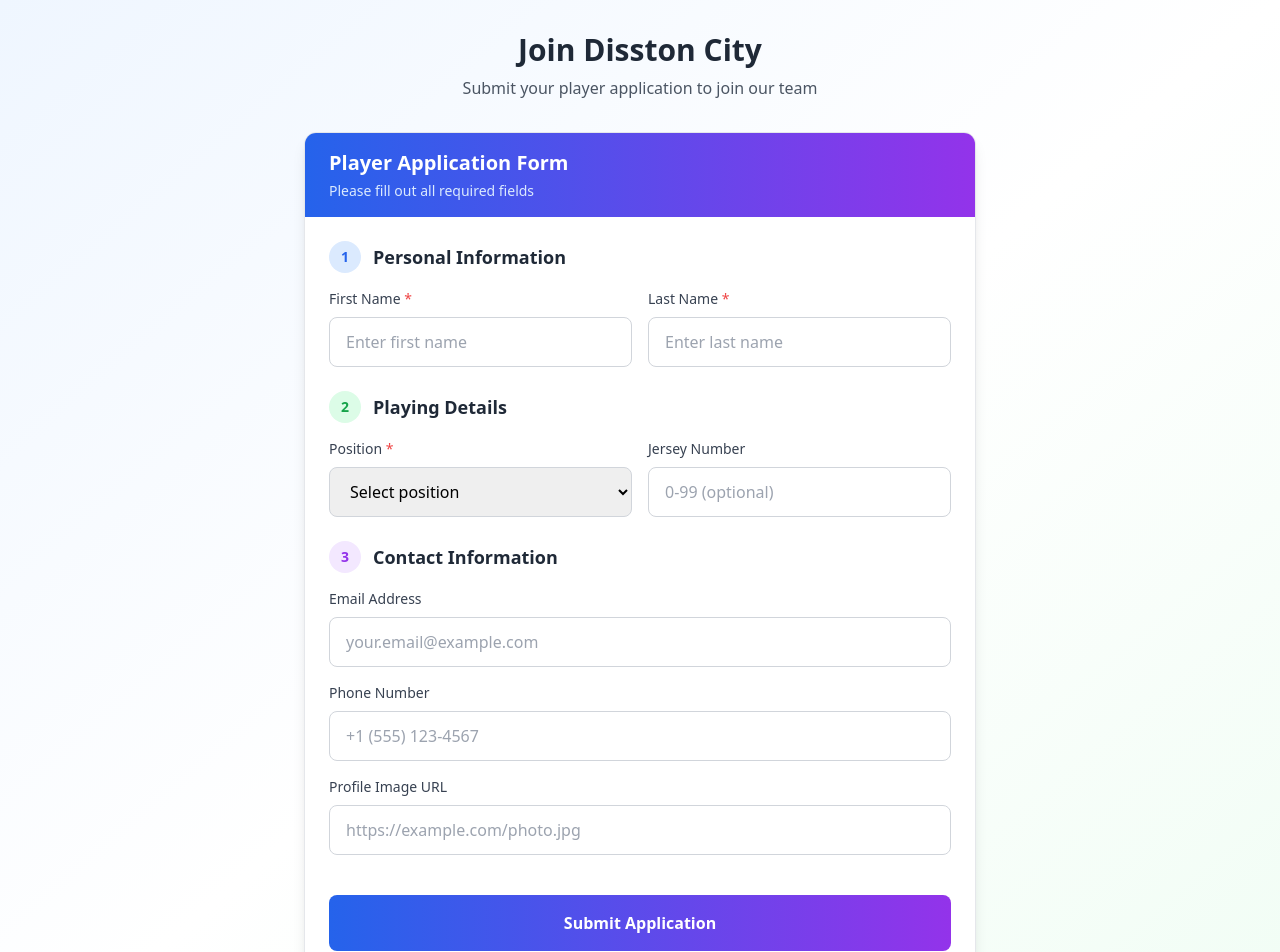
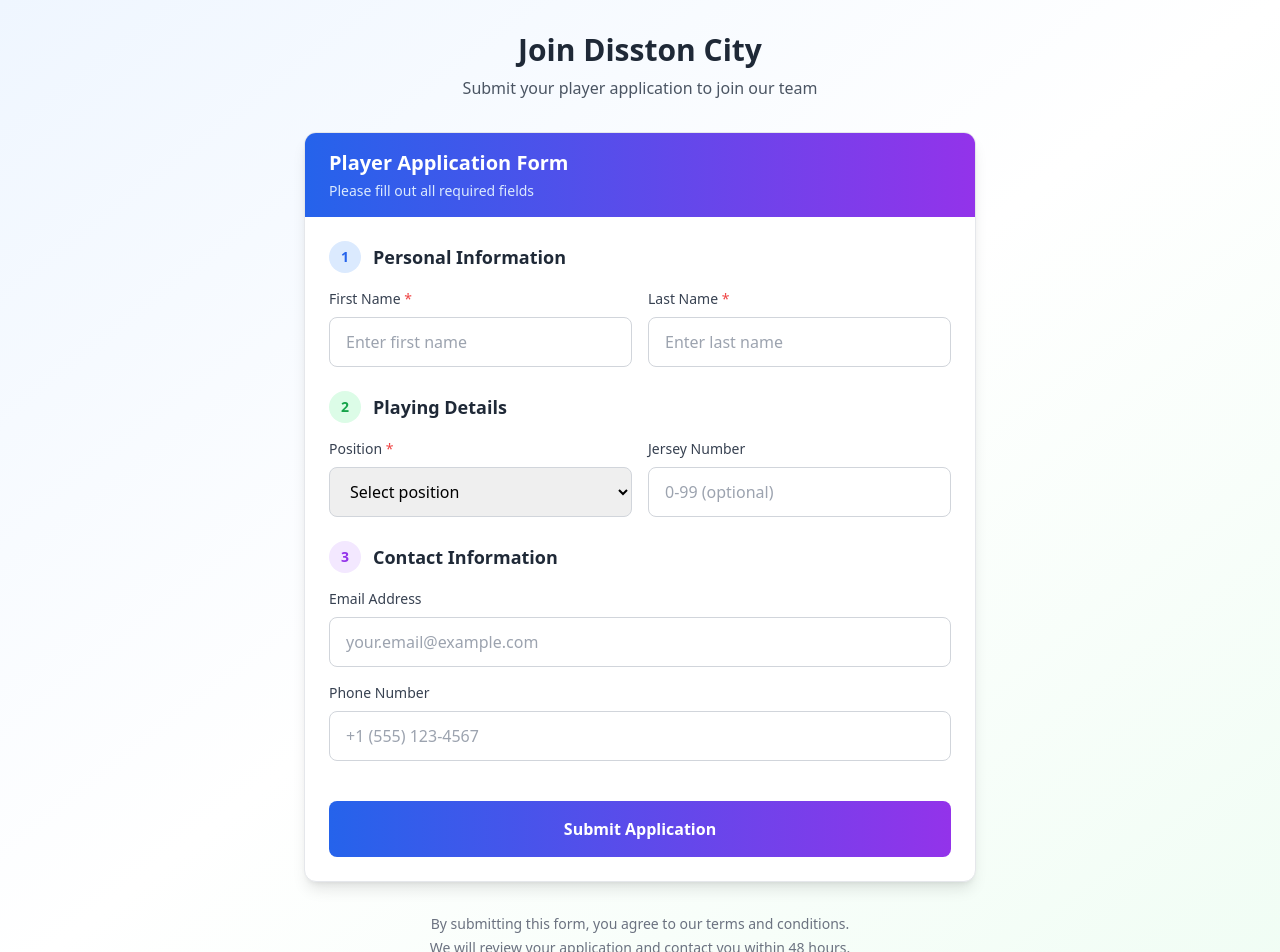
Before and after one commit to AlecNesatColak/Disston-Website, a Next.js app in the folder frontend/: page /player-request in a window 1280 px wide. Shown: the top 952 px of the page. Built offline with nearby package versions, Linux system fonts and the light colour scheme.

Commit message:
removed profile image url

```diff
--- a/frontend/src/pages/player-request.tsx
+++ b/frontend/src/pages/player-request.tsx
@@ -261,20 +261,6 @@ const PlayerRequestForm: React.FC = () => {
                     />
                   </div>
 
-                  <div>
-                    <label className="block text-sm font-medium text-gray-700 mb-2">
-                      Profile Image URL
-                    </label>
-                    <input
-                      type="url"
-                      name="profile_image_url"
-                      value={form.profile_image_url}
-                      onChange={handleChange}
-                      maxLength={500}
-                      className="w-full px-4 py-3 border border-gray-300 rounded-lg focus:ring-2 focus:ring-blue-500 focus:border-blue-500 transition-colors"
-                      placeholder="https://example.com/photo.jpg"
-                    />
-                  </div>
                 </div>
               </div>
 
```
